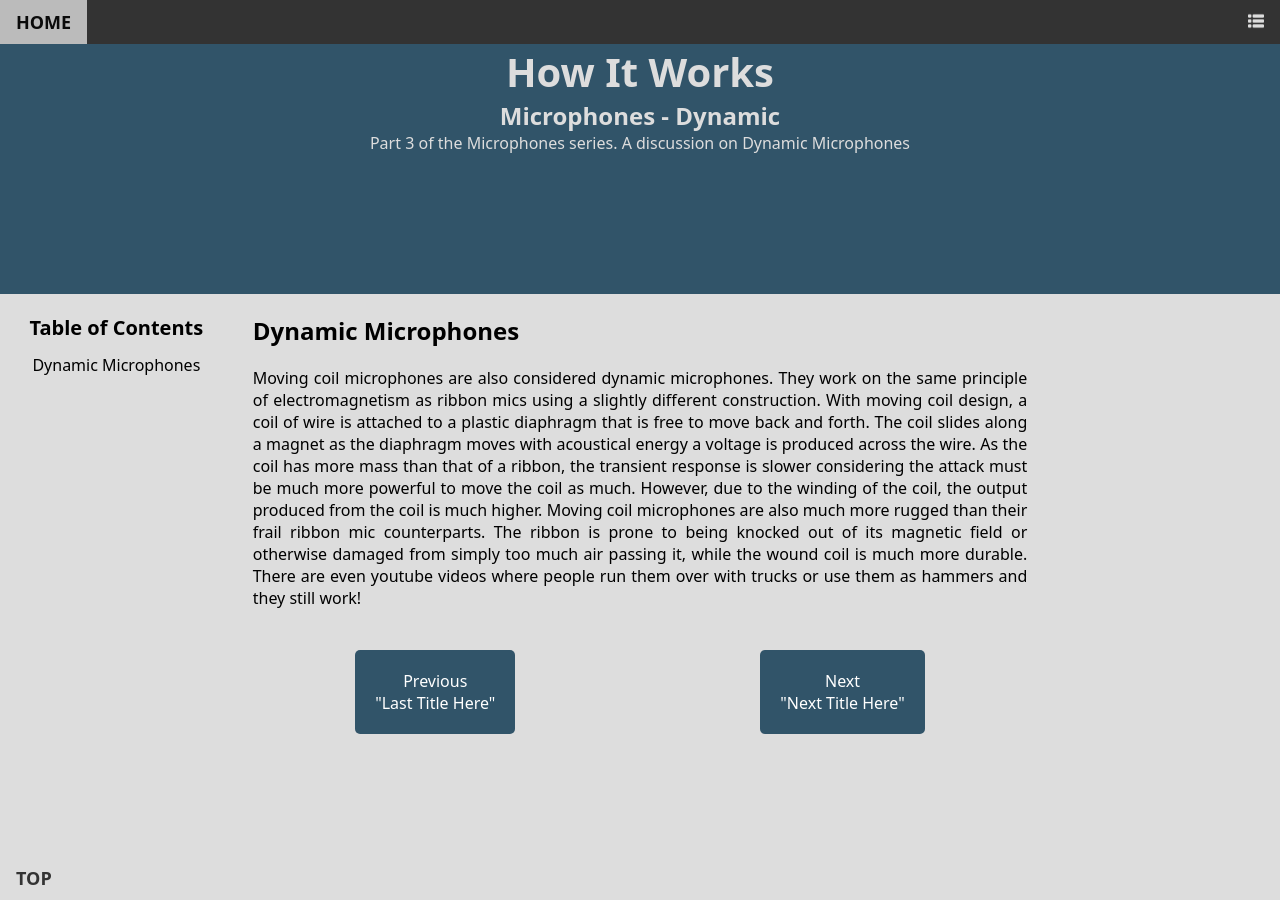
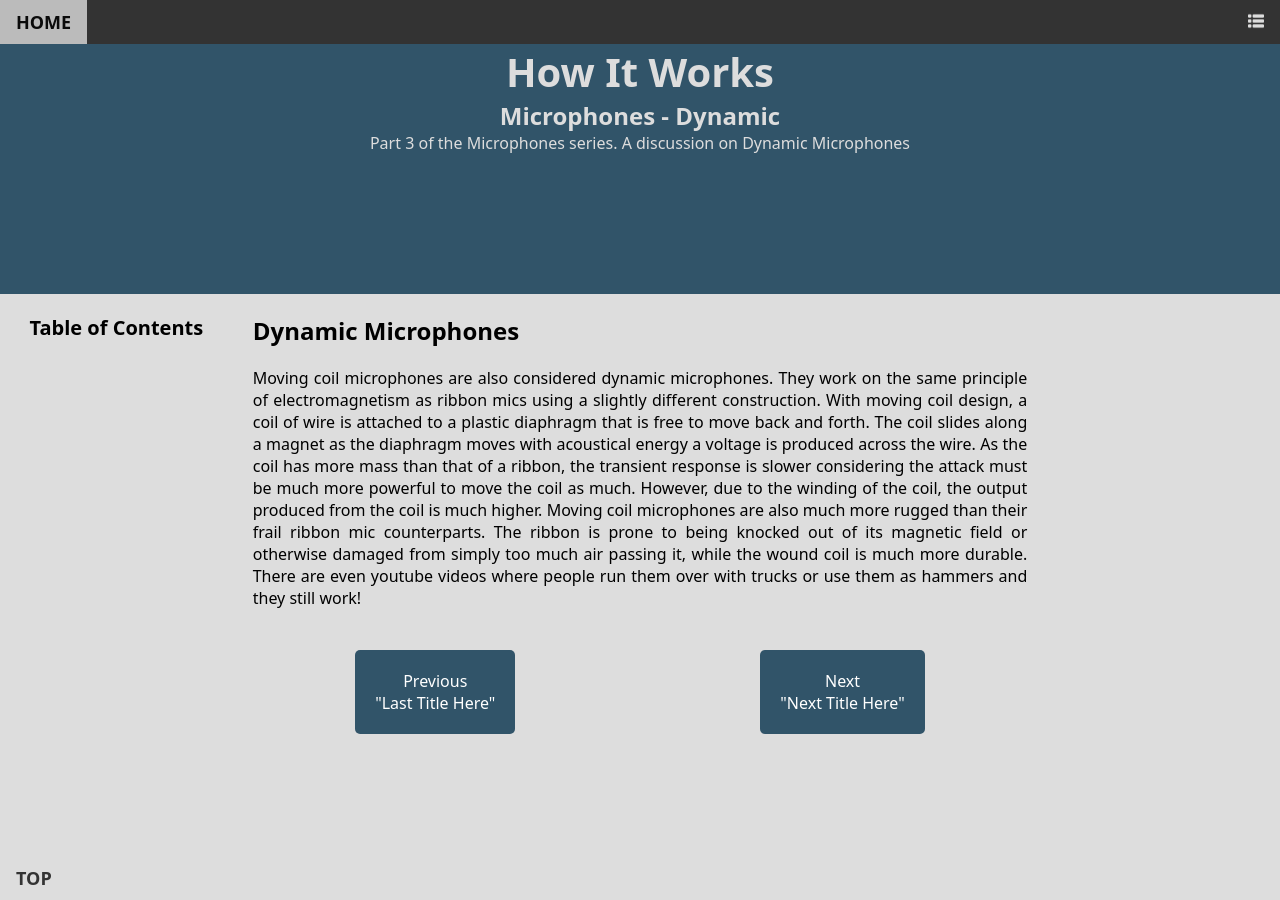
Before and after one commit to ErkMurIndustries/ErkMurIndustries.github.io, a Jekyll site: the page built from _posts/how-it-works/microphones/2023-05-27-dynamic.md, in a window 1280 px wide. Built offline with Jekyll 4.4.1, drawn with Linux system fonts in a browser that asks for light colours; the table of contents is made by our own code.

Commit message:
remove % toc %

```diff
--- a/_layouts/blog-post.html
+++ b/_layouts/blog-post.html
@@ -15,7 +15,7 @@ layout: default
         <div class="flex-content toc">
             <h4>Table of Contents</h4>
             <ul>
-                {% toc %}
+                {{ toc }}
             </ul>
         </div>
     </section>
```
